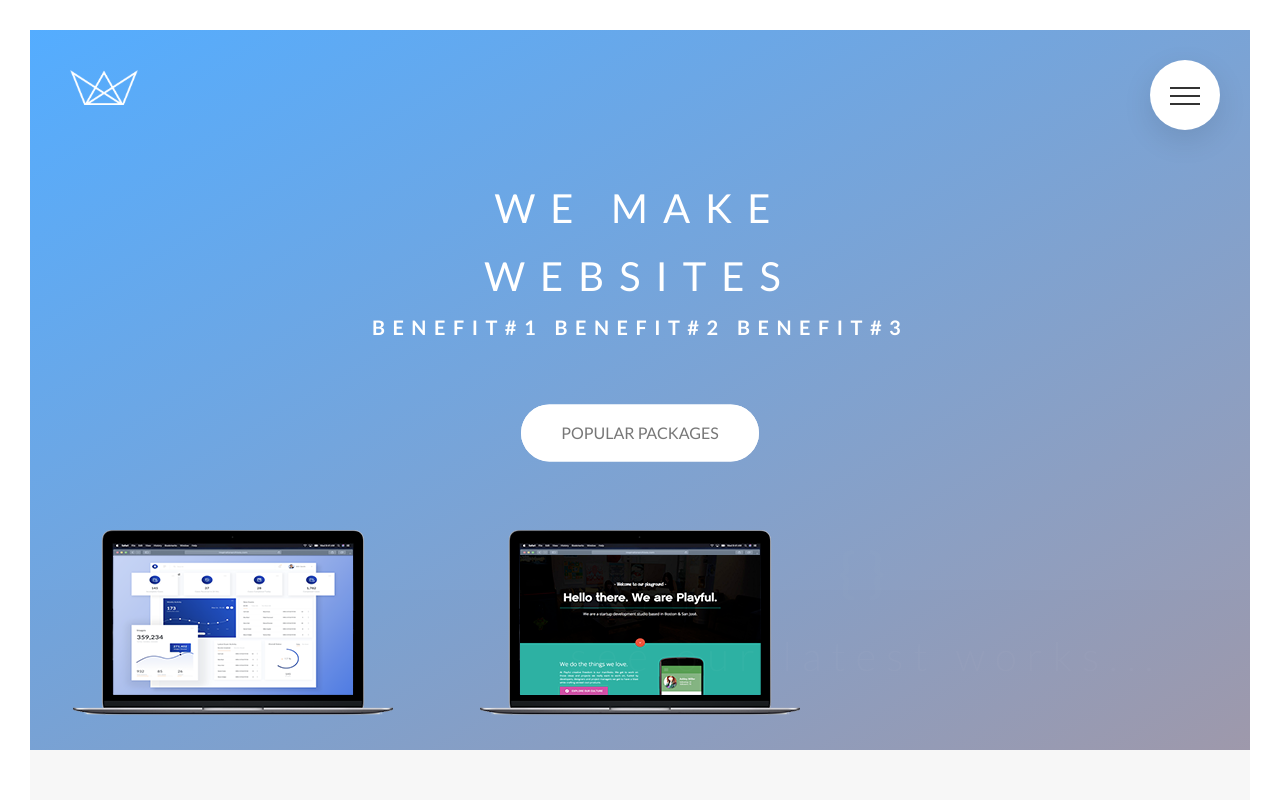
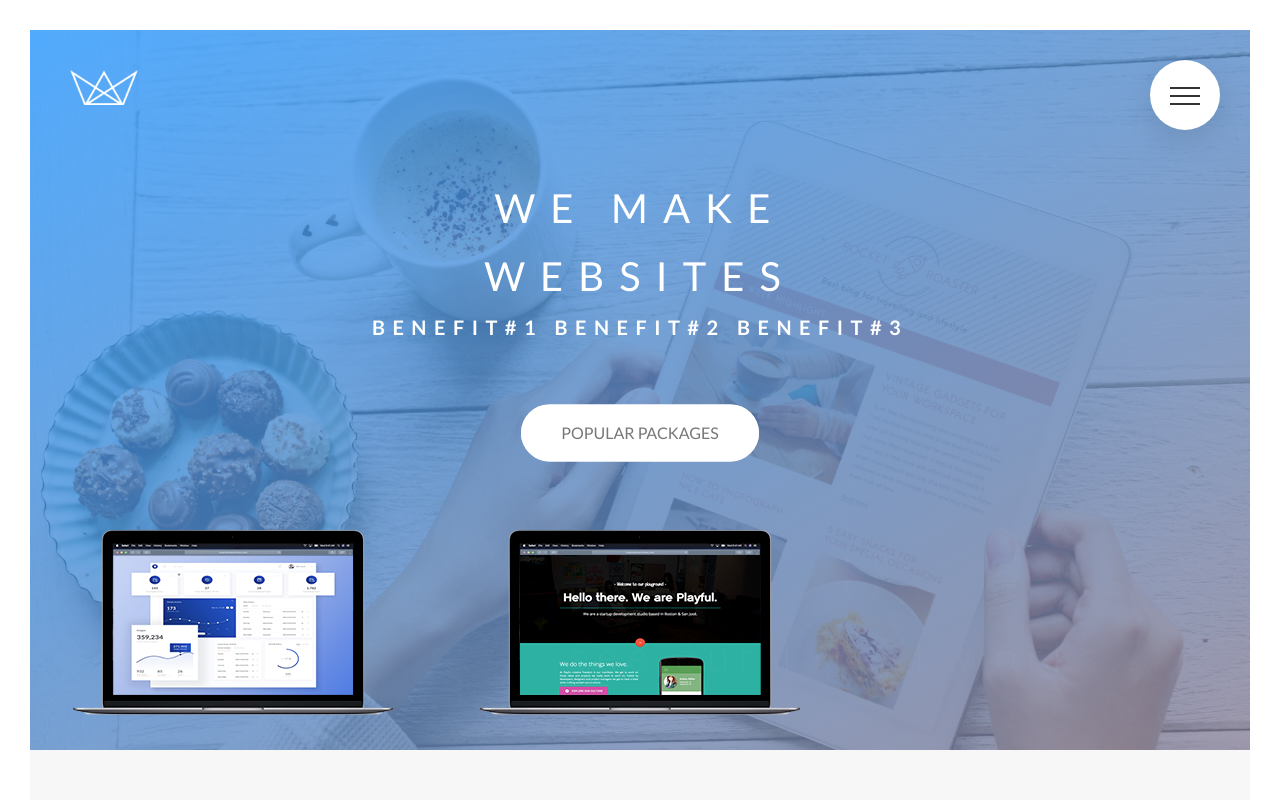
Before and after one commit to vladfreishmidt/web-agency-v2-blue, a website: page index.html in a window 1280 px wide. Shown: the top 800 px of the page. Drawn offline with Linux system fonts and the light colour scheme.

Commit message:
header bg fix

```diff
--- a/sass/layout/_header.scss
+++ b/sass/layout/_header.scss
@@ -4,7 +4,7 @@
         to right bottom,
         rgba($color-primary-light, 0.8),
         rgba($color-primary-dark, 0.8)),
-    url(../img/hero-small.jpg);
+    url(../img/hero.jpg);
     background-size: cover;
     background-position: top;
     position: relative;
```
Also changed, not shown: css/style.comp.css.
